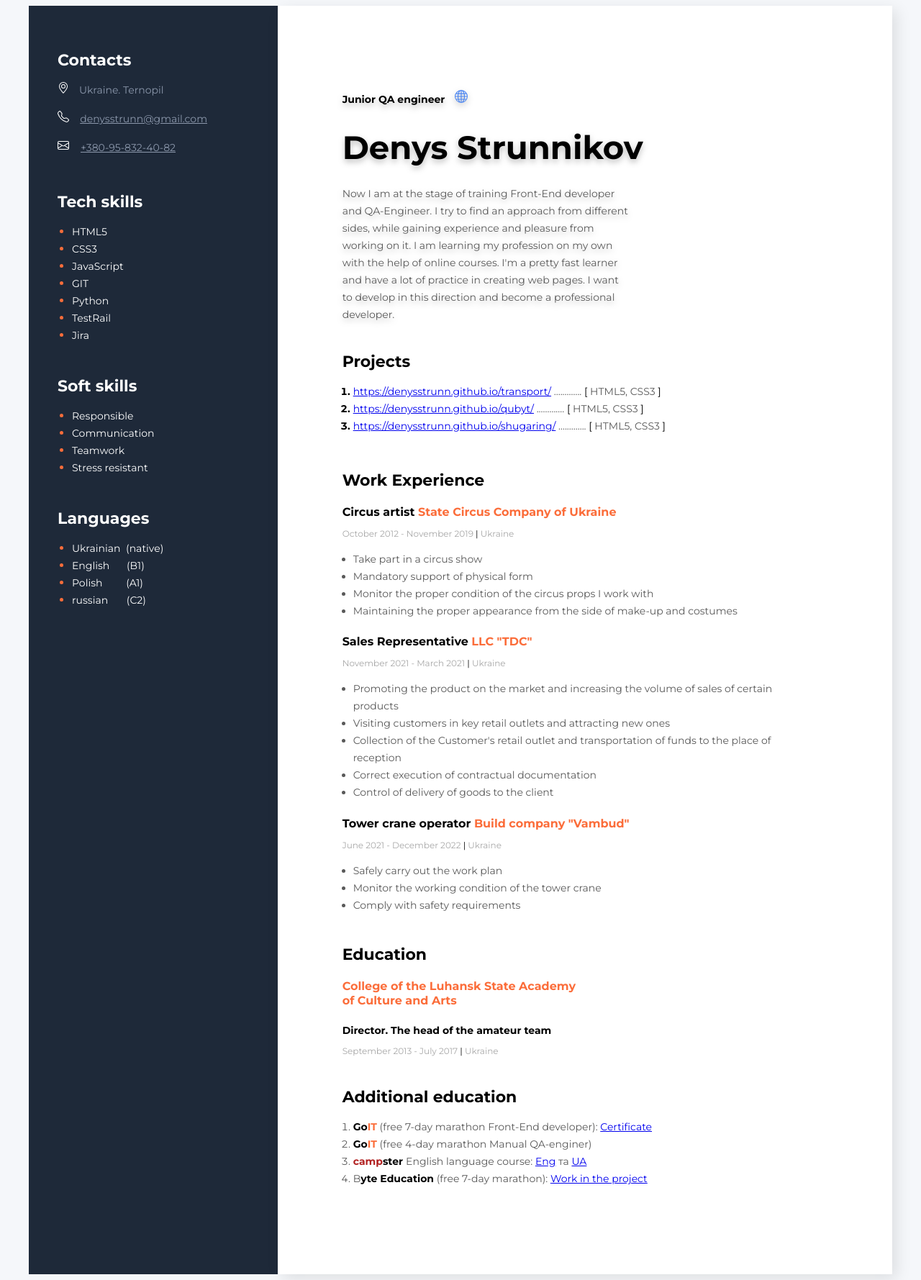
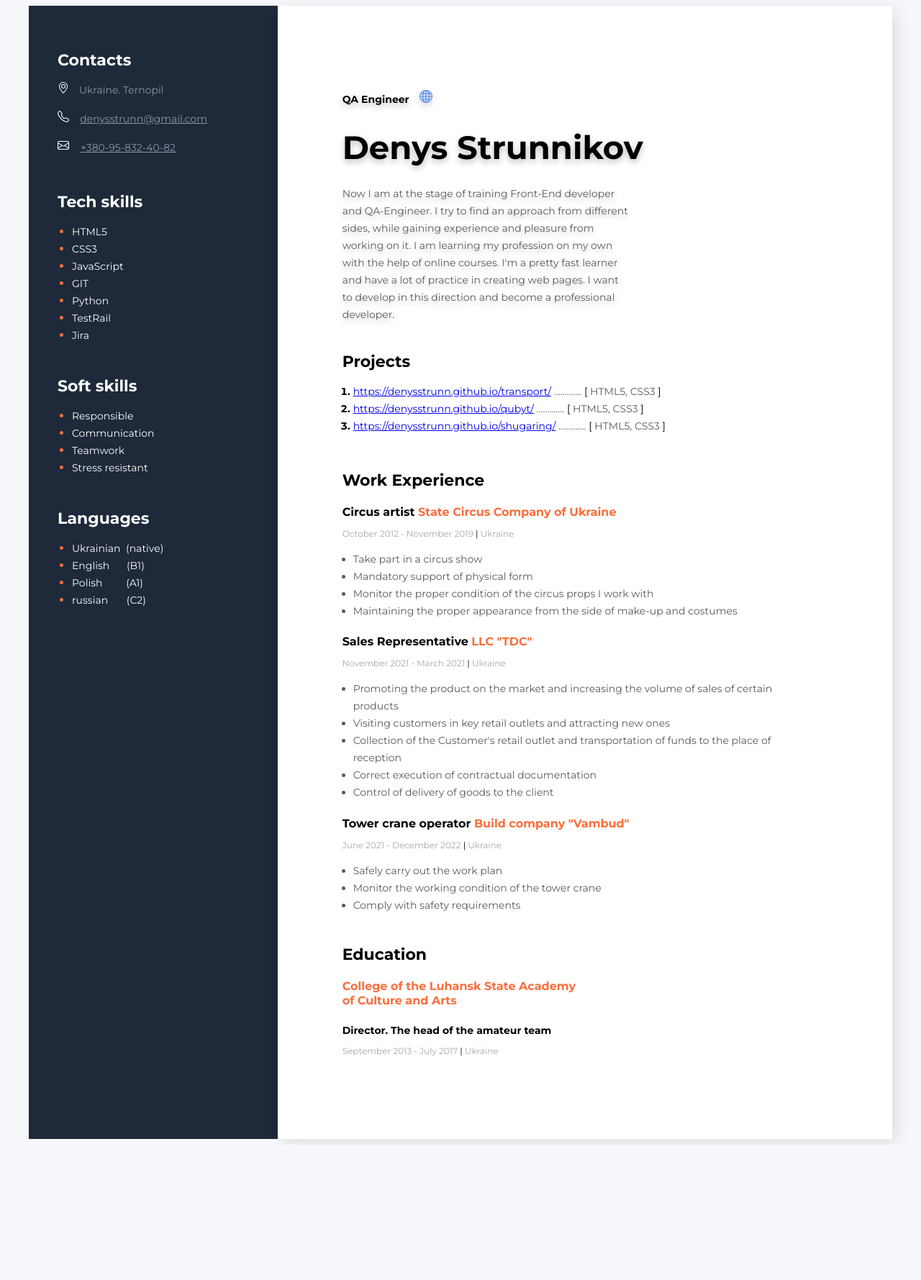
Before and after one commit to denysstrunn/Resume-DenyStr, a plain HTML site: page index.html in a window 1280 px wide. Shown: the whole page at 72% size. After the commit the page ends 1591 px from the top, so only its background shows below. Drawn offline with Linux system fonts and the light colour scheme; a web font is replaced by a local one.

Commit message:
Add files via upload

```diff
--- a/index.html
+++ b/index.html
@@ -23,7 +23,7 @@
             <!-- Abot user -->
             <div class="user_info">
                 <!-- <h2 class="user_h2">Front-End Developer -->
-                    <h2 class="user_h2">Junior QA engineer
+                    <h2 class="user_h2">QA Engineer
                     <a href="./index_ua.html"><svg id="svg_glob" xmlns="http://www.w3.org/2000/svg" width="18" height="18" fill="currentColor" class="bi bi-globe" viewBox="0 0 16 16">
                         <path d="M0 8a8 8 0 1 1 16 0A8 8 0 0 1 0 8zm7.5-6.923c-.67.204-1.335.82-1.887 1.855A7.97 7.97 0 0 0 5.145 4H7.5V1.077zM4.09 4a9.267 9.267 0 0 1 .64-1.539 6.7 6.7 0 0 1 .597-.933A7.025 7.025 0 0 0 2.255 4H4.09zm-.582 3.5c.03-.877.138-1.718.312-2.5H1.674a6.958 6.958 0 0 0-.656 2.5h2.49zM4.847 5a12.5 12.5 0 0 0-.338 2.5H7.5V5H4.847zM8.5 5v2.5h2.99a12.495 12.495 0 0 0-.337-2.5H8.5zM4.51 8.5a12.5 12.5 0 0 0 .337 2.5H7.5V8.5H4.51zm3.99 0V11h2.653c.187-.765.306-1.608.338-2.5H8.5zM5.145 12c.138.386.295.744.468 1.068.552 1.035 1.218 1.65 1.887 1.855V12H5.145zm.182 2.472a6.696 6.696 0 0 1-.597-.933A9.268 9.268 0 0 1 4.09 12H2.255a7.024 7.024 0 0 0 3.072 2.472zM3.82 11a13.652 13.652 0 0 1-.312-2.5h-2.49c.062.89.291 1.733.656 2.5H3.82zm6.853 3.472A7.024 7.024 0 0 0 13.745 12H11.91a9.27 9.27 0 0 1-.64 1.539 6.688 6.688 0 0 1-.597.933zM8.5 12v2.923c.67-.204 1.335-.82 1.887-1.855.173-.324.33-.682.468-1.068H8.5zm3.68-1h2.146c.365-.767.594-1.61.656-2.5h-2.49a13.65 13.65 0 0 1-.312 2.5zm2.802-3.5a6.959 6.959 0 0 0-.656-2.5H12.18c.174.782.282 1.623.312 2.5h2.49zM11.27 2.461c.247.464.462.98.64 1.539h1.835a7.024 7.024 0 0 0-3.072-2.472c.218.284.418.598.597.933zM10.855 4a7.966 7.966 0 0 0-.468-1.068C9.835 1.897 9.17 1.282 8.5 1.077V4h2.355z"/>
                       </svg></a>
@@ -147,7 +147,7 @@
             </div>
 
             <!-- Add Education -->
-            <div class="company3">
+            <!-- <div class="company3">
                 <h3 class="education_title">Additional education</h3>
 
                 <ol class="work_list">
@@ -158,8 +158,8 @@
 
                     <li class="work_list_text"><span id="Byte_B">B</span><span class="Byte">yte Education</span> (free 7-day marathon): <a target="_blank" href="https://denysstrunn.github.io/qubyt/">Work in the project</a></li>
                     <!-- <li class="work_list_text"></li> -->
-                </ol>
-            </div>
+                <!-- </ol>
+            </div>  -->
         </div>
 
         <!-- Sidebar -->
```
Also changed, not shown: index_ua.html (+4 -4 lines).
